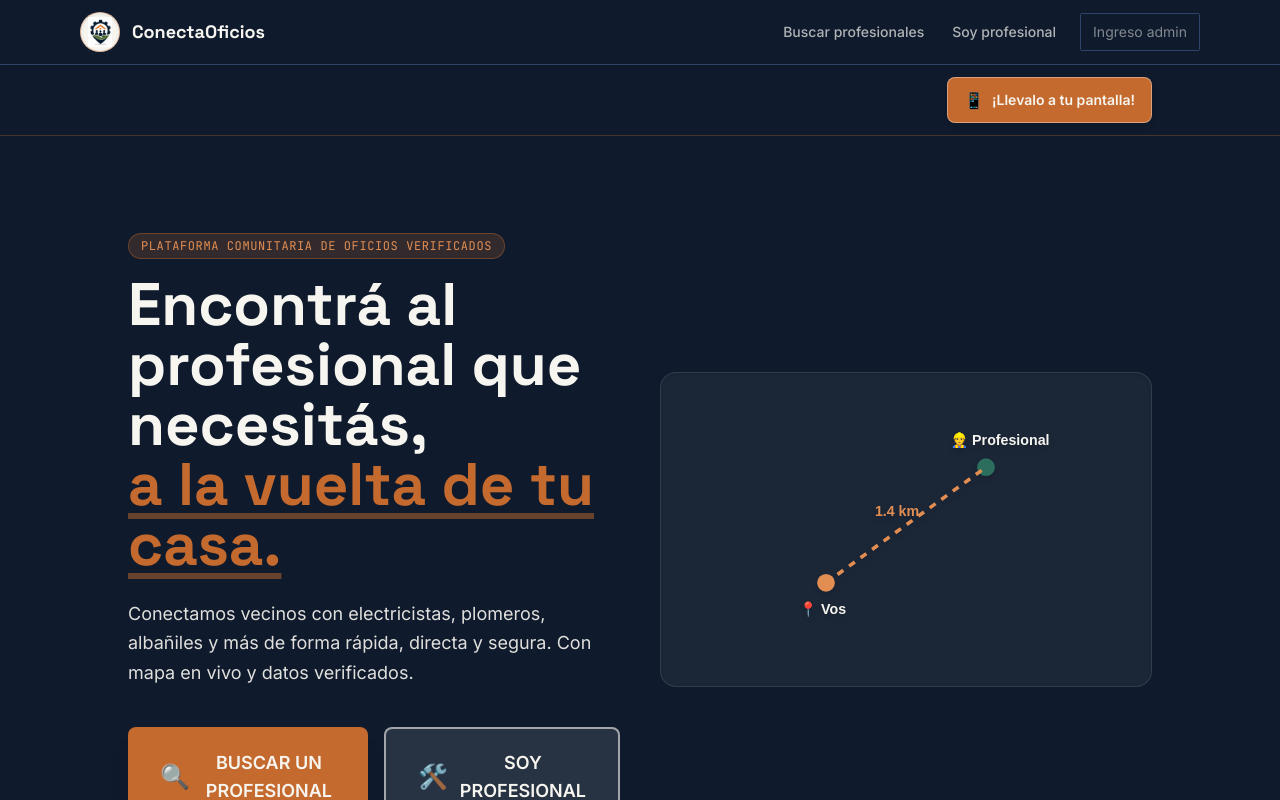
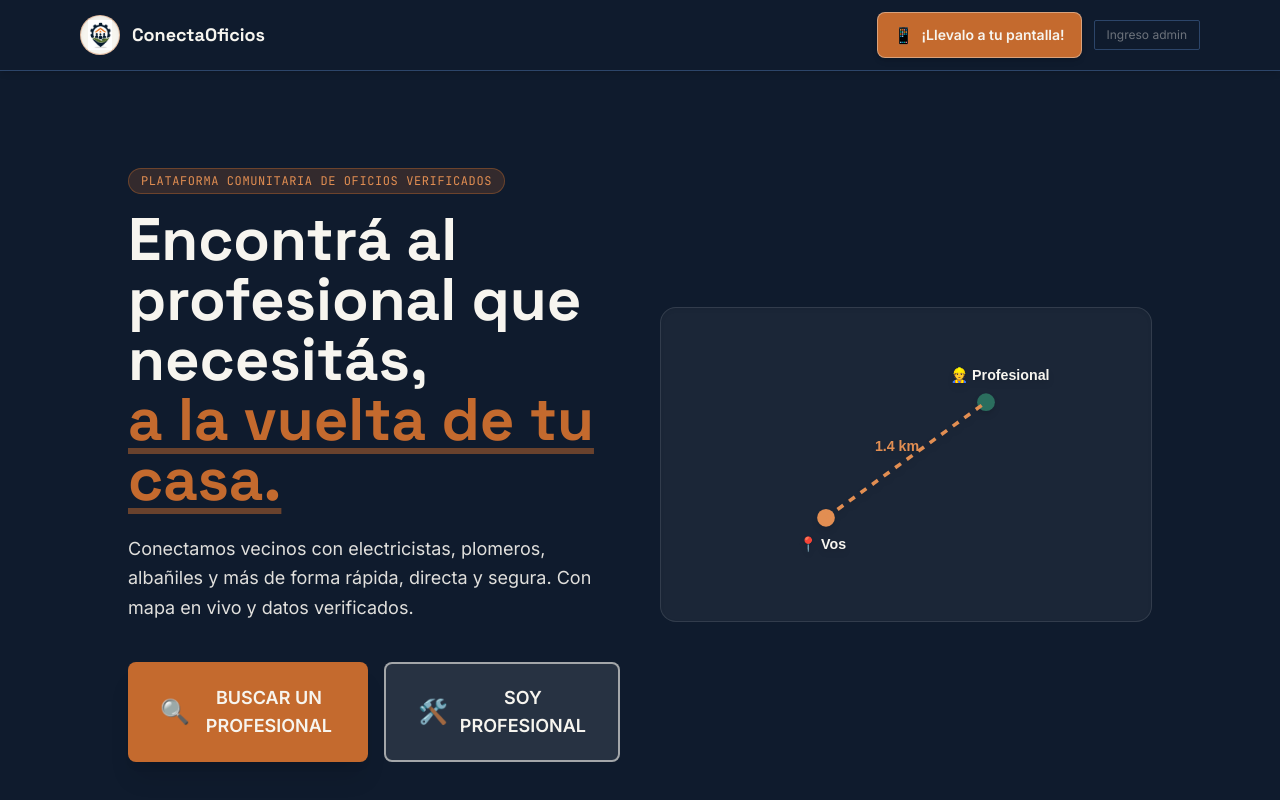
Before and after one commit to JorBuffa/directorio-profesionales, a React (Vite) app in the folder frontend/: page / in a window 1280 px wide. Shown: the top 800 px of the page. Built offline with nearby package versions, Linux system fonts and the light colour scheme.

Commit message:
Limpiar navbar: boton de instalacion central y acceso admin discreto

```diff
--- a/frontend/src/components/Navbar.jsx
+++ b/frontend/src/components/Navbar.jsx
@@ -1,20 +1,16 @@
 import { NavLink } from "react-router-dom";
 import { useAuth } from "../context/AuthContext.jsx";
-import isotipo from "../assets/isotipo.jpg"; // Asegurate que la imagen esté en src/assets/isotipo.jpg (o .png)
-
-const linkClasses = ({ isActive }) =>
-  `px-3 py-2 text-sm font-medium transition-colors ${
-    isActive ? "text-copper" : "text-paper/70 hover:text-paper"
-  }`;
+import InstalarAppModal from "./InstalarAppModal.jsx";
+import isotipo from "../assets/isotipo.jpg";
 
 export default function Navbar() {
   const { user, logout } = useAuth();
 
   return (
     <header className="bg-blueprint sticky top-0 z-40 border-b border-blueprint-line shadow-md">
-      <div className="mx-auto flex max-w-6xl items-center justify-between px-4 py-3">
+      <div className="mx-auto flex max-w-6xl items-center justify-between px-4 py-3 flex-wrap gap-3">
 
-        {/* LOGO E ISOTIPO ADAPTADO */}
+        {/* LOGO E ISOTIPO */}
         <NavLink to="/" className="flex items-center gap-3 font-display text-lg font-bold text-paper group">
           <div className="w-10 h-10 rounded-full bg-paper flex items-center justify-center p-1 shadow-inner border border-copper/40 overflow-hidden">
             <img
@@ -28,43 +24,35 @@ export default function Navbar() {
           </span>
         </NavLink>
 
-        <nav className="flex items-center gap-1">
-          <NavLink to="/buscar" className={linkClasses}>
-            Buscar profesionales
-          </NavLink>
-          <NavLink to="/soy-profesional" className={linkClasses}>
-            Soy profesional
-          </NavLink>
+        {/* CENTRO / DERECHA: Botón de instalación centrado y acceso admin/salida discreto */}
+        <div className="flex items-center justify-center flex-1 sm:justify-end gap-3 flex-wrap">
 
-          {user?.role === "profesional" && (
-            <NavLink to="/mi-perfil" className={linkClasses}>
-              Mi solicitud
-            </NavLink>
-          )}
+          {/* Botón central adaptativo de instalación */}
+          <div className="flex justify-center my-1 sm:my-0">
+            <InstalarAppModal />
+          </div>
 
-          {user?.role === "admin" && (
-            <NavLink to="/admin" className={linkClasses}>
-              Panel admin
-            </NavLink>
-          )}
-
+          {/* Acceso de administración / sesión de forma discreta */}
+          <nav className="flex items-center">
             {user ? (
               <button
                 onClick={logout}
-              className="ml-2 rounded-sm border border-blueprint-line px-3 py-2 text-sm text-paper/80 hover:border-copper hover:text-copper"
+                className="rounded-sm border border-blueprint-line px-3 py-1.5 text-xs text-paper/80 hover:border-copper hover:text-copper transition"
               >
                 Salir ({user.email})
               </button>
             ) : (
               <NavLink
                 to="/admin-login"
-              className="ml-2 rounded-sm border border-blueprint-line px-3 py-2 text-sm text-paper/50 hover:border-copper hover:text-copper"
+                className="rounded-sm border border-blueprint-line px-3 py-1.5 text-xs text-paper/40 hover:border-copper hover:text-copper transition"
               >
                 Ingreso admin
               </NavLink>
             )}
           </nav>
         </div>
+
+      </div>
     </header>
   );
 }
--- a/frontend/src/pages/Home.jsx
+++ b/frontend/src/pages/Home.jsx
@@ -1,5 +1,4 @@
 import { Link } from "react-router-dom";
-import InstalarAppModal from "../components/InstalarAppModal.jsx";
 
 const categorias = [
   { nombre: "Electricista", medida: "220V" },
@@ -14,14 +13,7 @@ export default function Home() {
   return (
     <div className="bg-paper min-h-screen">
 
-      {/* BARRA SUPERIOR LIMPIA: Solo muestra el botón de instalación a la derecha */}
-      <header className="bg-blueprint border-b border-copper/30 px-4 py-3">
-        <div className="mx-auto max-w-5xl flex items-center justify-end">
-          <InstalarAppModal />
-        </div>
-      </header>
-
-      {/* HERO: Sección principal rediseñada con alto impacto y botones gigantes */}
+      {/* HERO: Sección principal con los botones gigantes y centrales */}
       <section className="bg-blueprint px-4 py-16 md:py-24 text-paper text-center md:text-left border-b-4 border-copper">
         <div className="mx-auto max-w-5xl grid gap-10 md:grid-cols-2 items-center">
 
@@ -38,7 +30,7 @@ export default function Home() {
               Conectamos vecinos con electricistas, plomeros, albañiles y más de forma rápida, directa y segura. Con mapa en vivo y datos verificados.
             </p>
 
-            {/* BOTONES GIGANTES Y DESTACADOS PARA FÁCIL ACCESO */}
+            {/* BOTONES GIGANTES Y DESTACADOS PARA FÁCIL ACCESO EN EL CENTRO */}
             <div className="mt-10 flex flex-col sm:flex-row gap-4 justify-center md:justify-start">
               <Link
                 to="/buscar"
@@ -58,7 +50,7 @@ export default function Home() {
             </div>
           </div>
 
-          {/* Gráfico o ilustración visual lateral simplificada */}
+          {/* Gráfico o ilustración visual lateral */}
           <div className="hidden md:flex justify-center bg-white/5 p-8 rounded-2xl border border-white/10 shadow-inner">
             <svg viewBox="0 0 360 280" className="w-full max-w-xs drop-shadow-md">
               <circle cx="90" cy="200" r="10" fill="#E28E52" />
@@ -87,7 +79,7 @@ export default function Home() {
         </div>
       </section>
 
-      {/* SECCIÓN DE PASOS MUY CLARA */}
+      {/* SECCIÓN DE PASOS */}
       <section className="bg-stone/20 py-12 border-b border-stone">
         <div className="mx-auto max-w-5xl px-4">
           <h2 className="text-center font-display text-2xl font-bold text-ink mb-8">
```
Lines whose indentation alone changed are shown as unchanged.
